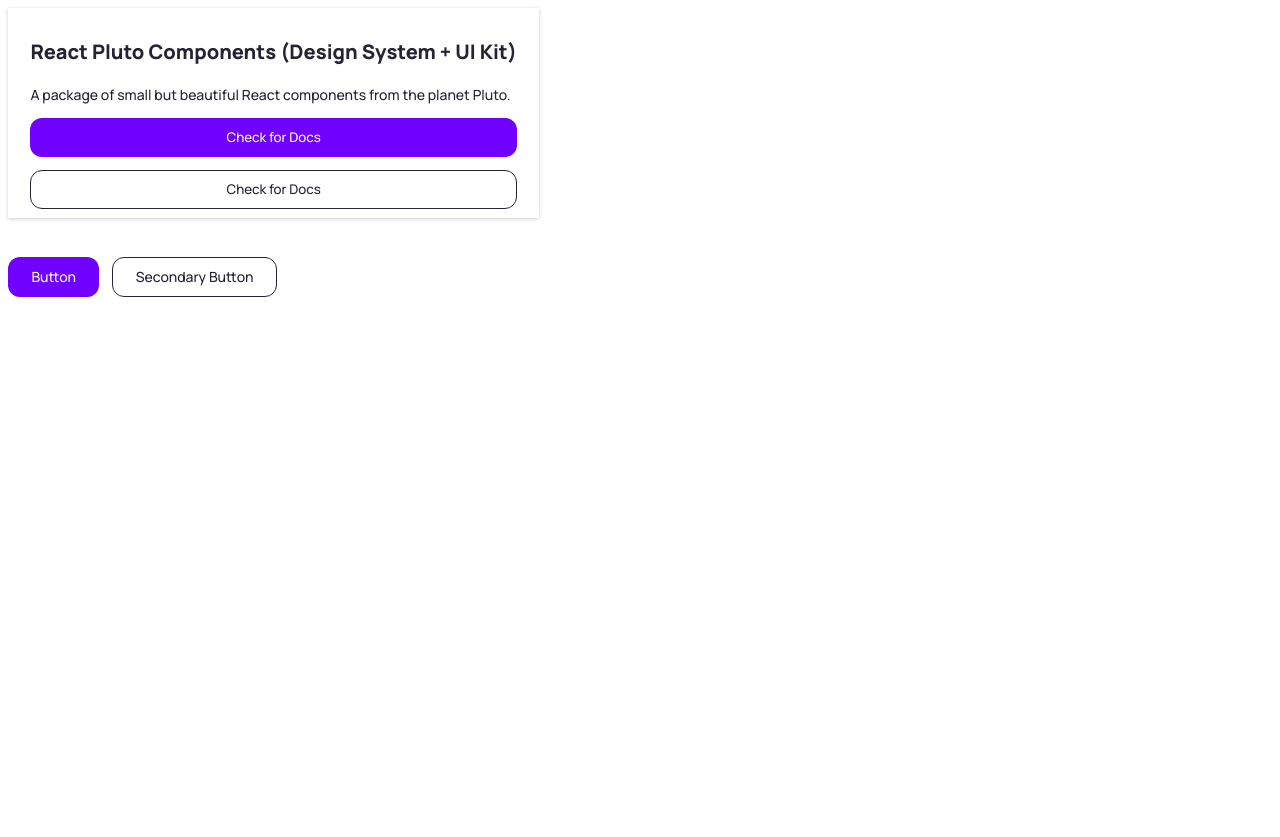
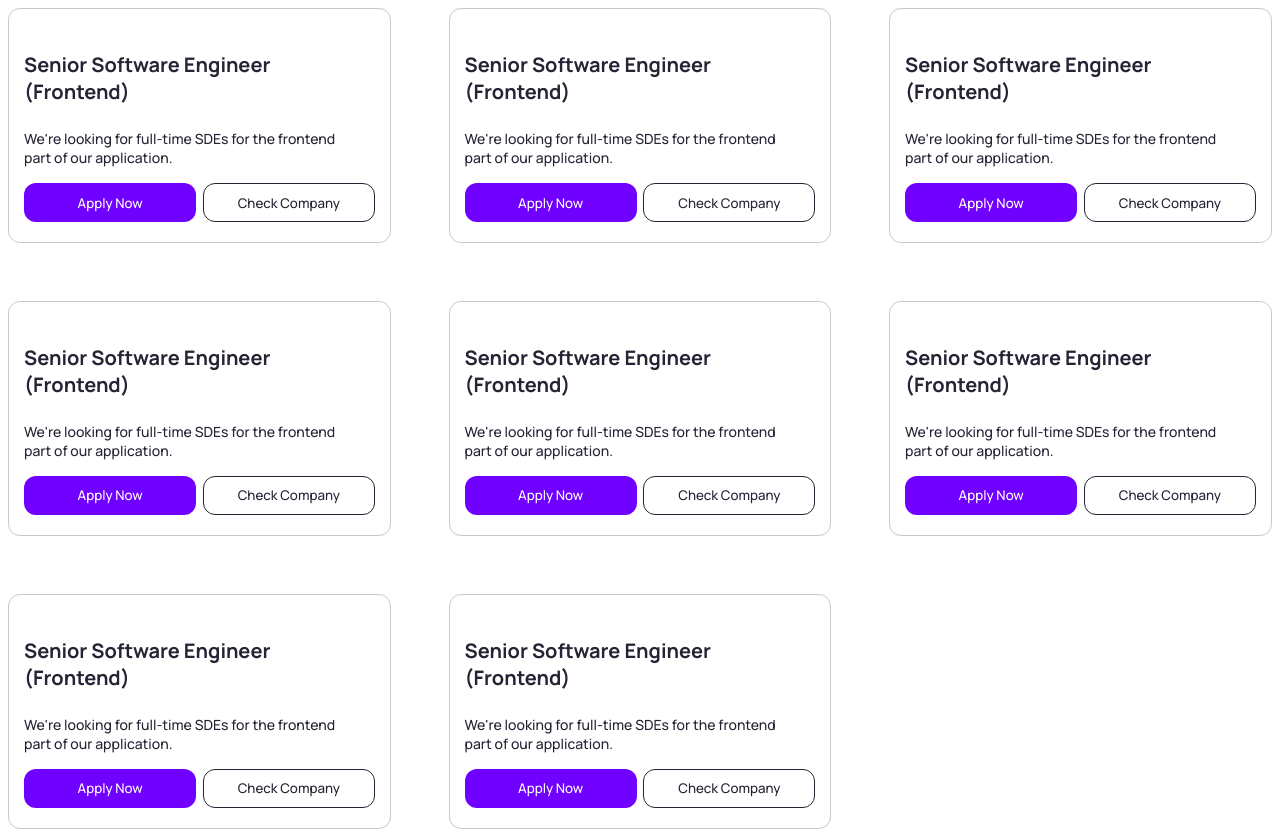
Before and after one commit to yashsehgal/react-pluto, a React (Create React App) app: page / in a window 1280 px wide. Before the commit the page ends 800 px from the top, so only its background shows below. Built offline with nearby package versions, Linux system fonts and the light colour scheme.

Commit message:
feat: card component styling + test added

```diff
--- a/src/App.js
+++ b/src/App.js
@@ -1,52 +1,223 @@
-import { Text, Box, Elevation, Button } from './lib';
+import { Text, Box, Elevation, Button, Card, Heading } from './lib';
 import './lib/components/scss/index.css';
 
 export default function App() {
     return (
         <div className="app">
-            <Elevation variant="sm">
-                <Box className="hero-section"
+            <Box
                 style={{
+                    display: 'grid',
+                    gridTemplateColumns: 'auto auto auto',
+                    alignItems: 'center',
+                    justifyContent: 'space-evenly',
+                    rowGap: '2.4rem',
+                    gap: '3.6rem',
                     width: 'fit-content',
-                        padding: '0.6rem 1.4rem'
+                    marginRight: 'auto',
+                    marginLeft: 'auto'
                 }}
             >
-                    <Text type="body" variant="body-lg">
-                        React Pluto Components (Design System + UI Kit)
-                    </Text>
-                    <Text type="text" variant="text-md">
-                        A package of small but beautiful React components from the planet Pluto.
+                <Card
+                    hasBorderRadius={true}
+                    hasBorders={true}
+                >
+                    <Heading>Senior Software Engineer (Frontend)</Heading>
+                    <Text>
+                        We're looking for full-time SDEs for the frontend <br />
+                        part of our application.
                     </Text>
                     <Box
                         style={{
                             display: 'flex',
-                            flexDirection: 'column',
-                            alignItems: 'flex-start',
-                            gap: '0.8rem'
+                            flexDirection: 'row',
+                            alignItems: 'center',
+                            justifyContent: 'space-between',
+                            gap: '0.4rem'
                         }}
                     >
                         <Button size="fw">
-                            Check for Docs
+                            Apply Now
                         </Button>
                         <Button size="fw" variant="secondary">
-                            Check for Docs
+                            Check Company
                         </Button>
                     </Box>
-                </Box>
-            </Elevation>
-            <Box style={{
-                marginTop: '2.4rem',
+                </Card><Card
+                    hasBorderRadius={true}
+                    hasBorders={true}
+                >
+                    <Heading>Senior Software Engineer (Frontend)</Heading>
+                    <Text>
+                        We're looking for full-time SDEs for the frontend <br />
+                        part of our application.
+                    </Text>
+                    <Box
+                        style={{
                             display: 'flex',
                             flexDirection: 'row',
-                alignItems: 'flex-start',
-                gap: '0.8rem'
-            }}>
-                <Button size="sm">
-                    Button
+                            alignItems: 'center',
+                            justifyContent: 'space-between',
+                            gap: '0.4rem'
+                        }}
+                    >
+                        <Button size="fw">
+                            Apply Now
                         </Button>
-                <Button variant="secondary" size="sm">
-                    Secondary Button
+                        <Button size="fw" variant="secondary">
+                            Check Company
                         </Button>
+                    </Box>
+                </Card><Card
+                    hasBorderRadius={true}
+                    hasBorders={true}
+                >
+                    <Heading>Senior Software Engineer (Frontend)</Heading>
+                    <Text>
+                        We're looking for full-time SDEs for the frontend <br />
+                        part of our application.
+                    </Text>
+                    <Box
+                        style={{
+                            display: 'flex',
+                            flexDirection: 'row',
+                            alignItems: 'center',
+                            justifyContent: 'space-between',
+                            gap: '0.4rem'
+                        }}
+                    >
+                        <Button size="fw">
+                            Apply Now
+                        </Button>
+                        <Button size="fw" variant="secondary">
+                            Check Company
+                        </Button>
+                    </Box>
+                </Card><Card
+                    hasBorderRadius={true}
+                    hasBorders={true}
+                >
+                    <Heading>Senior Software Engineer (Frontend)</Heading>
+                    <Text>
+                        We're looking for full-time SDEs for the frontend <br />
+                        part of our application.
+                    </Text>
+                    <Box
+                        style={{
+                            display: 'flex',
+                            flexDirection: 'row',
+                            alignItems: 'center',
+                            justifyContent: 'space-between',
+                            gap: '0.4rem'
+                        }}
+                    >
+                        <Button size="fw">
+                            Apply Now
+                        </Button>
+                        <Button size="fw" variant="secondary">
+                            Check Company
+                        </Button>
+                    </Box>
+                </Card><Card
+                    hasBorderRadius={true}
+                    hasBorders={true}
+                >
+                    <Heading>Senior Software Engineer (Frontend)</Heading>
+                    <Text>
+                        We're looking for full-time SDEs for the frontend <br />
+                        part of our application.
+                    </Text>
+                    <Box
+                        style={{
+                            display: 'flex',
+                            flexDirection: 'row',
+                            alignItems: 'center',
+                            justifyContent: 'space-between',
+                            gap: '0.4rem'
+                        }}
+                    >
+                        <Button size="fw">
+                            Apply Now
+                        </Button>
+                        <Button size="fw" variant="secondary">
+                            Check Company
+                        </Button>
+                    </Box>
+                </Card><Card
+                    hasBorderRadius={true}
+                    hasBorders={true}
+                >
+                    <Heading>Senior Software Engineer (Frontend)</Heading>
+                    <Text>
+                        We're looking for full-time SDEs for the frontend <br />
+                        part of our application.
+                    </Text>
+                    <Box
+                        style={{
+                            display: 'flex',
+                            flexDirection: 'row',
+                            alignItems: 'center',
+                            justifyContent: 'space-between',
+                            gap: '0.4rem'
+                        }}
+                    >
+                        <Button size="fw">
+                            Apply Now
+                        </Button>
+                        <Button size="fw" variant="secondary">
+                            Check Company
+                        </Button>
+                    </Box>
+                </Card><Card
+                    hasBorderRadius={true}
+                    hasBorders={true}
+                >
+                    <Heading>Senior Software Engineer (Frontend)</Heading>
+                    <Text>
+                        We're looking for full-time SDEs for the frontend <br />
+                        part of our application.
+                    </Text>
+                    <Box
+                        style={{
+                            display: 'flex',
+                            flexDirection: 'row',
+                            alignItems: 'center',
+                            justifyContent: 'space-between',
+                            gap: '0.4rem'
+                        }}
+                    >
+                        <Button size="fw">
+                            Apply Now
+                        </Button>
+                        <Button size="fw" variant="secondary">
+                            Check Company
+                        </Button>
+                    </Box>
+                </Card><Card
+                    hasBorderRadius={true}
+                    hasBorders={true}
+                >
+                    <Heading>Senior Software Engineer (Frontend)</Heading>
+                    <Text>
+                        We're looking for full-time SDEs for the frontend <br />
+                        part of our application.
+                    </Text>
+                    <Box
+                        style={{
+                            display: 'flex',
+                            flexDirection: 'row',
+                            alignItems: 'center',
+                            justifyContent: 'space-between',
+                            gap: '0.4rem'
+                        }}
+                    >
+                        <Button size="fw">
+                            Apply Now
+                        </Button>
+                        <Button size="fw" variant="secondary">
+                            Check Company
+                        </Button>
+                    </Box>
+                </Card>
             </Box>
         </div>
     )
--- a/src/lib/components/Card.js
+++ b/src/lib/components/Card.js
@@ -8,24 +8,21 @@
     onMouseEnter,
     onMouseLeave,
     hasBorders,
-    hasShadow,
     hasBorderRadius,
     style,
 }) {
     const [cardBorderRef, setCardBorder] = useState("p-card-border");
     const [cardBorderRadiusRef, setCardBorderRadius] = useState("p-card-border-radius");
-    const [cardShadowRef, setCardShadow] = useState("p-card-shadow");
 
     useEffect(() => {
         (hasBorders) ? setCardBorder("p-card-border") : setCardBorder("p-card-border-none");
         (hasBorderRadius) ? setCardBorderRadius("p-card-border-radius") : setCardBorderRadius("p-card-border-radius-none");
-        (hasShadow) ? setCardShadow("p-card-shadow") : setCardShadow("p-card-shadow-none");
-    }, [hasBorderRadius, hasShadow, hasBorders]);
+    }, [hasBorderRadius, hasBorders]);
 
     const cardComponentProperties = {
         "className": (className)
-            ? `p-card ${cardBorderRef} ${cardBorderRadiusRef} ${cardShadowRef} ${className}`
-            : `p-card ${cardBorderRef} ${cardBorderRadiusRef} ${cardShadowRef}`,
+            ? `p-card ${cardBorderRef} ${cardBorderRadiusRef} ${className}`
+            : `p-card ${cardBorderRef} ${cardBorderRadiusRef}`,
         "id": (id) ? id : '',
         "style": style,
         "onClick": onClick,
--- a/src/lib/components/scss/atoms/typography/index.css
+++ b/src/lib/components/scss/atoms/typography/index.css
@@ -6,14 +6,17 @@
 
 .heading {
   font-weight: 700;
+  padding: 2px 0px;
 }
 
 .body {
   font-weight: 800;
+  padding: 2px 0px;
 }
 
 .text {
   font-weight: 500;
+  padding: 2px 0px;
 }
 
 :root {
@@ -32,44 +35,55 @@
 
 .p-typo-heading-4xl {
   font-size: 64px;
+  padding: 2px 0px;
 }
 
 .p-typo-heading-3xl {
   font-size: 56px;
+  padding: 2px 0px;
 }
 
 .p-typo-heading-2xl {
   font-size: 40px;
+  padding: 2px 0px;
 }
 
 .p-typo-heading-xl {
   font-size: 24px;
+  padding: 2px 0px;
 }
 
 .p-typo-heading {
   font-size: 20px;
+  padding: 2px 0px;
 }
 
 .p-typo-body-lg {
   font-size: 20px;
+  padding: 2px 0px;
 }
 
 .p-typo-body-md {
   font-size: 16px;
+  padding: 2px 0px;
 }
 
 .p-typo-body-sm {
   font-size: 12px;
+  padding: 2px 0px;
 }
 
 .p-typo-text-lg {
   font-size: 16px;
+  padding: 2px 0px;
 }
 
 .p-typo-text-md {
   font-size: 14px;
+  padding: 2px 0px;
 }
 
 .p-typo-text-sm {
   font-size: 12px;
+  padding: 2px 0px;
 }/*# sourceMappingURL=index.css.map */
--- a/src/lib/components/scss/atoms/typography/index.scss
+++ b/src/lib/components/scss/atoms/typography/index.scss
@@ -8,14 +8,17 @@
 
 .heading {
     font-weight: 700;
+    padding: 2px 0px;
 }
 
 .body {
     font-weight: 800;
+    padding: 2px 0px;
 }
 
 .text {
     font-weight: 500;
+    padding: 2px 0px;
 }
 
 $typographySize: (
@@ -44,5 +47,6 @@
 @each $typographySizeClassName, $typographySizeValue in $typographySize {
     .p-typo-#{$typographySizeClassName} {
         font-size: $typographySizeValue;
+        padding: 2px 0px;
     }
 }
--- a/src/lib/components/scss/index.css
+++ b/src/lib/components/scss/index.css
@@ -3,3 +3,4 @@
 @import url('./atoms/elevations/index.css');
 
 @import url('./molecules/buttons/index.css');
+@import url('./molecules/cards/index.css');
--- a/src/lib/components/scss/molecules/cards/index.css
+++ b/src/lib/components/scss/molecules/cards/index.css
@@ -1 +1,28 @@
-/*# sourceMappingURL=index.css.map */
+.p-card {
+  overflow: none;
+  box-sizing: border-box;
+  padding: 20px 15px;
+  width: -webkit-fit-content;
+  width: -moz-fit-content;
+  width: fit-content;
+  height: -webkit-fit-content;
+  height: -moz-fit-content;
+  height: fit-content;
+  margin: 0;
+}
+
+.p-card-border {
+  border: 1px solid #C8C8CC;
+}
+
+.p-card-border-none {
+  border: 1px solid transparent;
+}
+
+.p-card-border-radius {
+  border-radius: 12px;
+}
+
+.p-card-border-radius-none {
+  border-radius: 0;
+}/*# sourceMappingURL=index.css.map */
--- a/src/lib/components/scss/molecules/cards/index.scss
+++ b/src/lib/components/scss/molecules/cards/index.scss
@@ -0,0 +1,27 @@
+
+.p-card {
+    overflow: none;
+    box-sizing: border-box;
+    padding: 20px 15px;
+    width: fit-content;
+    height: fit-content;
+    margin: 0;
+}
+
+// border class-methods
+.p-card-border {
+    border: 1px solid #C8C8CC;
+}
+
+.p-card-border-none {
+    border: 1px solid transparent;
+}
+
+// border-radius class-methods
+.p-card-border-radius {
+    border-radius: 12px;
+}
+
+.p-card-border-radius-none {
+    border-radius: 0;
+}
--- a/src/lib/index.js
+++ b/src/lib/index.js
@@ -6,6 +6,8 @@
 import Box from './components/Box';
 
 import Elevation from './components/Elevation';
+
+import Card from './components/Card';
 
 // css styles and variables
 import './components/scss/index.css';
@@ -16,5 +18,6 @@
     Text,
     Heading,
     Box,
-    Elevation
+    Elevation,
+    Card
 }
```
Also changed, not shown: 2 other files (tests, documents, lock files or other folders). Lines whose indentation alone changed are shown as unchanged.
